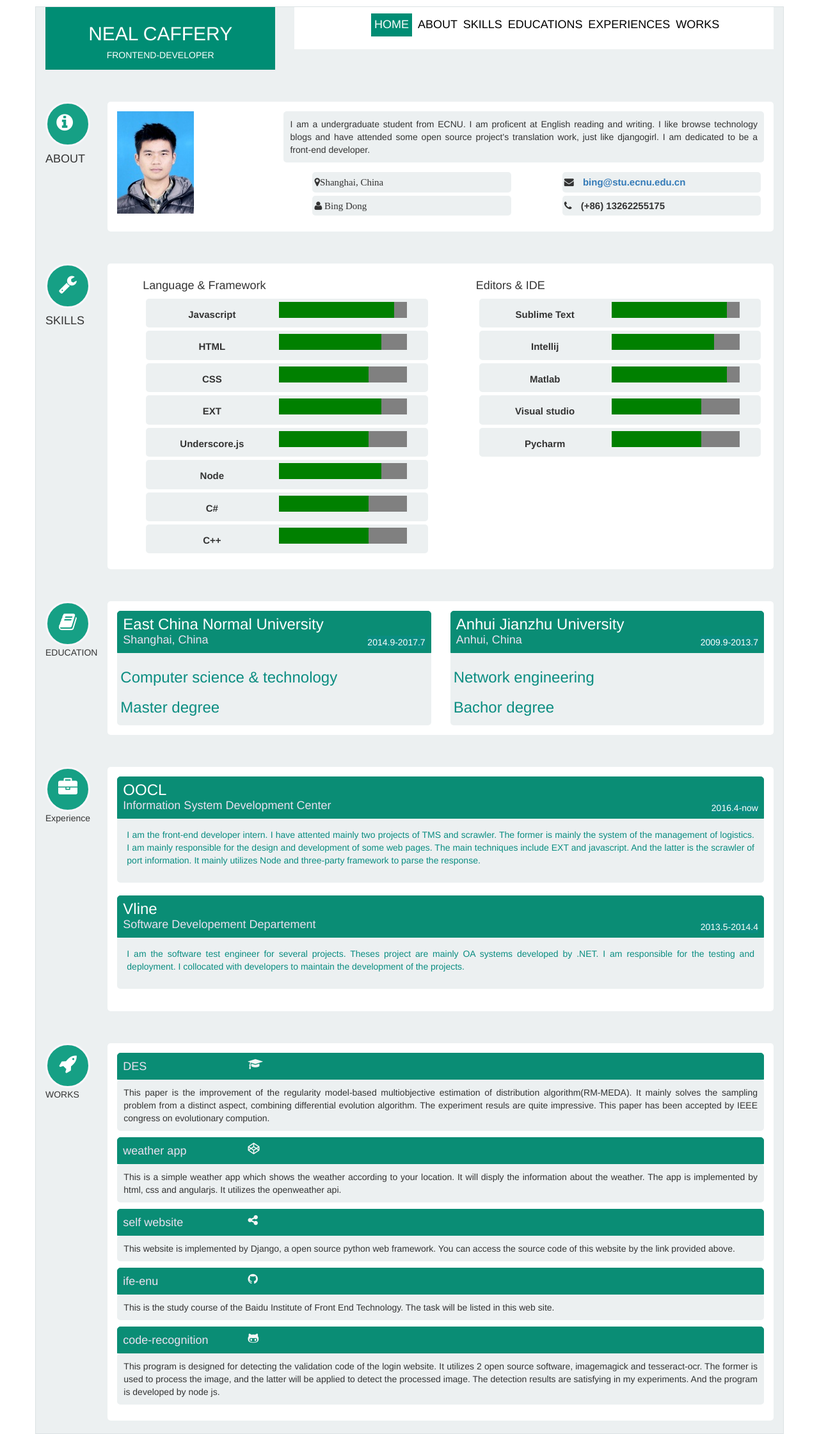
After one commit to madneal/my-first-blog, a Django app: page /cv-en/ in a window 1280 px wide. The commit adds this page. Shown: the whole page at 64% size. Run offline with Django 3.2, Linux system fonts and the light colour scheme; some libraries are stand-ins or nearby versions.

Commit message:
modify the style of the English vesion cv

```diff
--- /dev/null
+++ b/blog/static/css/resume.css
@@ -0,0 +1,144 @@
+.container{
+	border: 1px solid #dce2e4;
+	margin-top: 10px;
+	background-color: #ecf0f1;
+}
+li{
+	list-style: none;
+}
+section{
+	margin-bottom: 20px;
+}
+section p{
+	background-color: #ecf0f1;
+	border-radius: 5px;
+	-webkit-border-radius: 5px;
+	padding: 10px;
+	text-align: justify;
+}
+nav{
+	padding: 10px;
+	background-color: #fff;
+	text-align: center;
+}
+nav ul li{
+	list-style: none;
+	display: inline-block;
+	margin-right: 5px;
+}
+nav ul li a{
+	text-decoration: none;
+	font-size: large;
+	color: #000;
+}
+.head-title{
+	background-color: #008d74;
+	padding: 5px;
+	color: #fff;
+	text-align: center;
+}
+#home-active{
+	background-color: #008d74;
+	padding: 5px;
+}
+#home-active a{
+	color: #fff;
+}
+.section-icon{
+	width: 70px;
+	height: 70px;
+	border-radius: 100px;
+	-webkit-border-radius: 100px;
+	background-color: #16a085;
+	border: 3px solid #fbf6fa;
+	margin: 30px 0px 0;
+	padding: 15px 10px 10px;
+	text-align: center;
+}
+.section-icon i{
+	color: #feffff;
+	font-size: 30px;
+}
+.box-holder{
+	margin-top: 30px;
+	background-color: #fff;
+	padding: 15px;
+	border-radius: 5px;
+	-webkit-border-radius: 5px;
+}
+.round-row{
+	background-color: #ecf0f1;
+	border-radius: 5px;
+	-webkit-border-radius: 5px;
+	font-size: 15px;
+	margin: 5px;
+	padding: 5px 3px;
+	list-style: none;
+	text-align: ccenter;
+	font-weight: bolder;
+}
+.round-row label{
+	width: 200px;
+	text-align: center;
+	padding-top: -10px;
+	margin-top: -15px;
+}
+.round-row h4{
+    margin-left: 400px;
+}
+progress{
+	width: 200px;
+	height: 25px;
+	border-radius: 5px;
+	-webkit-border-radius: 5px;
+}
+#about i{
+	margin-right: 10px;
+}
+.edu,.emp{
+	background-color: #ecf0f1;
+	border-radius: 5px;
+	-webkit-border-radius: 5px;
+}
+
+.edu .head,.emp .head,.work-item .head{
+	border-radius: 5px 5px 0 0;
+	-webkit-border-radius: 5px 5px 0 0;
+	background-color: #0a8d75;
+	border: 1px solid #0a8d75;
+	padding: 8px;
+}
+.edu .head h3,.emp .head h3{
+	color: #fff;
+	margin: 0;
+	line-height: 24px;
+}
+.edu .head h4,.emp .head h4,.work-item .head h4{
+	color: #ece0f1;
+	margin: 0;
+	line-height: 24px;
+}
+.edu .body,.emp .body{
+	padding: 5px;
+	color: #0a8d81;
+}
+.emp-item{
+	margin-bottom: 20px;
+	background-color: #fff;
+}
+.date-range{
+	background-color: #0a8d81;
+	color: #fff;
+	display: inline-block;
+	float: right;
+	text-align: center;
+	margin-top: 30px;
+}
+.work-item a{
+	color: #f5f5f5;
+}
+.work-item .head span i{
+	margin-left: 20px;
+	position: absolute;
+	left: 20%;
+}
--- /dev/null
+++ b/blog/templates/blog/cv-en.html
@@ -0,0 +1,309 @@
+<!DOCTYPE html>
+{%load static%}
+<html lang="en">
+<head>
+	<meta charset="UTF-8">
+	<link rel="stylesheet" type="text/css" href="{% static 'css/bootstrap.min.css'%}">
+	<link rel="stylesheet" type="text/css" href="{% static 'css/font-awesome.min.css'%}">
+	<link rel="stylesheet" type="text/css" href="{% static 'css/resume.css'%}">
+	<title>Resume</title>
+</head>
+<body>
+	<div class="container">
+		<div class="resume">
+			<section id="home">
+				<div class="cv-title">
+					<div class="row">
+						<div class="col-xs-12 col-lg-4">
+							<div class="head-title">
+								<h2>NEAL CAFFERY</h2>
+								<h5>FRONTEND-DEVELOPER</h5>
+							</div>
+						</div>
+						<div class="col-xs-12 col-lg-8">
+							<nav>
+								<ul>
+									<li id="home-active"><a href="#home">HOME</a></li>
+									<li><a href="#about">ABOUT</a></li>
+									<li><a href="#skills">SKILLS</a></li>
+									<li><a href="#educations">EDUCATIONS</a></li>
+									<li><a href="#experiences">EXPERIENCES</a></li>
+									<li><a href="#works">WORKS</a></li>
+								</ul>
+							</nav>
+						</div>
+					</div>
+				</div>
+			</section>
+			<section id="about">
+				<div class="row">
+					<div class="col-xs-12 col-lg-1">
+						<div class="section-title">
+							<div class="section-icon">
+								<i class="fa fa-info-circle"></i>
+							</div>
+							<div class="title">
+							<h4>ABOUT</h4></div>
+						</div>
+					</div>
+					<div class="col-xs-12 col-lg-11">
+					<div class="box-holder">
+						<div class="row">
+							<div class="col-xs-12 col-lg-3">
+								<div class="avatar">
+									<img src="{% static 'images/viewphoto.jpg'%}" alt="handsome">
+								</div>
+							</div>
+							<div class="col-xs-12 col-lg-9">
+								<div class="text-holder">
+									<p>I am a undergraduate student from ECNU. I am proficent at English reading and writing. I like browse technology blogs and have attended some open source project's translation work, just like djangogirl. I am dedicated to be a front-end developer.</p>
+								</div>
+								<div class="row">
+									<div class="col-xs-12 col-sm-6">
+										<ul>
+											<li class="round-row">
+												<i class="fa fa-map-marker">Shanghai, China</i>
+											</li>
+											<li class="round-row">
+												<i class="fa fa-user"> Bing Dong</i>
+											</li>
+										</ul>
+									</div>
+									<div class="col-xs-12 col-sm-6">
+										<ul>
+											<li class="round-row">
+												<i class="fa fa-envelope"></i>
+												<a href="mailto:bing@stu.ecnu.edu.cn"><span>bing@stu.ecnu.edu.cn</span></a>
+											</li>
+											<li class="round-row">
+												<i class="fa fa-phone"></i>
+												<span>(+86) 13262255175</span>
+											</li>
+										</ul>
+									</div>
+								</div>
+							</div>
+					</div>
+
+					</div>
+					</div>
+				</div>
+			</section>
+			<section id="skills">
+				<div class="row">
+					<div class="col-xs-12 col-lg-1">
+						<div class="section-title">
+							<div class="section-icon">
+								<i class="fa fa-wrench"></i>
+							</div>
+							<div class="title">
+								<h4>SKILLS</h4>
+							</div>
+						</div>
+					</div>
+					<div class="col-xs-12 col-lg-11">
+						<div class="box-holder">
+							<div class="row">
+								<div class="col-xs-12 col-sm-6">
+
+									<ul>
+								        <li><h4>Language & Framework</h4></li>
+										<li class="round-row">
+											<label>Javascript</label>
+											<progress value="90" max="100"></progress>
+										</li>
+										<li class="round-row">
+											<label>HTML</label>
+											<progress value="80" max="100"></progress>
+										</li>
+										<li class="round-row">
+											<label>CSS</label>
+											<progress value="70" max="100"></progress>
+										</li>
+										<li class="round-row">
+										    <label>EXT</label>
+										    <progress value="80" max="100"></progress>
+										</li>
+										<li class="round-row">
+											<label>Underscore.js</label>
+											<progress value="70" max="100"></progress>
+										</li>
+										<li class="round-row">
+											<label>Node</label>
+											<progress value="80" max="100"></progress>
+										</li>
+										<li class="round-row">
+											<label>C#</label>
+											<progress value="70" max="100"></progress>
+										</li>
+										<li class="round-row">
+											<label>C++</label>
+											<progress value="70" max="100"></progress>
+										</li>
+									</ul>
+								</div>
+								<div class="col-xs-12 col-sm-6">
+
+									<ul>
+									    <li>									<h4>
+										Editors & IDE
+									</h4></li>
+										<li class="round-row">
+											<label>Sublime Text</label>
+											<progress value="90" max="100"></progress>
+										</li>
+										<li class="round-row">
+											<label>Intellij</label>
+											<progress value="80" max="100"></progress>
+										</li>
+										<li class="round-row">
+											<label>Matlab</label>
+											<progress value="90" max="100"></progress>
+										</li>
+										<li class="round-row">
+											<label>Visual studio</label>
+											<progress value="70" max="100"></progress>
+										</li>
+										<li class="round-row">
+											<label>Pycharm</label>
+											<progress value="70" max="100"></progress>
+										</li>
+									</ul>
+								</div>
+							</div>
+						</div>
+					</div>
+				</div>
+			</section>
+			<section id="educations">
+				<div class="row">
+					<div class="col-xs-12 col-lg-1">
+						<div class="section-title">
+							<div class="section-icon">
+								<i class="fa fa-book"></i>
+							</div>
+							<div class="title">EDUCATION</div>
+						</div>
+					</div>
+					<div class="col-xs-12 col-lg-11">
+						<div class="box-holder">
+							<div class="row">
+								<div class="col-md-6">
+									<div class="edu">
+										<div class="head">
+											<div class="date-range">2014.9-2017.7</div>
+											<h3>East China Normal University</h3>
+											<h4>Shanghai, China</h4>
+										</div>
+										<div class="body">
+											<h3>Computer science & technology</h3>
+											<h3>Master degree</h3>
+										</div>
+									</div>
+								</div>
+								<div class="col-md-6">
+									<div class="edu">
+										<div class="head">
+											<div class="date-range">2009.9-2013.7</div>
+											<h3>Anhui Jianzhu University</h3>
+											<h4>Anhui, China</h4>
+										</div>
+										<div class="body">
+											<h3>Network engineering</h3>
+											<h3>Bachor degree</h3>
+										</div>
+										</div>
+									</div>
+								</div>
+							</div>
+						</div>
+					</div>
+				</div>
+			</section>
+			<section id="experiences">
+				<div class="row">
+					<div class="col-xs-12 col-lg-1">
+						<div class="section-title">
+							<div class="section-icon">
+								<i class="fa fa-briefcase"></i>
+							</div>
+							<div class="title">Experience</div>
+						</div>
+					</div>
+					<div class="col-xs-12 col-lg-11">
+						<div class="box-holder">
+							<div class="emp-item">
+								<div class="emp">
+									<div class="head">
+									    <div class="date-range">2016.4-now</div>
+										<h3>OOCL</h3>
+										<h4>Information System Development Center</h4>
+									</div>
+									<div class="body">
+										<p>I am the front-end developer intern. I have attented mainly two projects of TMS and scrawler. The former is mainly the system of the management of logistics. I am mainly responsible for the design and development of some web pages. The main techniques include EXT and javascript. And the latter is the scrawler of port information. It mainly utilizes Node and three-party framework to parse the response. </p>
+									</div>
+								</div>
+							</div>
+							<div class="emp-item">
+								<div class="emp">
+									<div class="head">
+									    <div class="date-range">2013.5-2014.4</div>
+										<h3>Vline</h3>
+										<h4>Software Developement Departement</h4>
+									</div>
+									<div class="body">
+										<p>I am the software test engineer for several projects. Theses project are mainly OA systems developed by .NET. I am responsible for the testing and deployment. I collocated with developers to maintain the development of the projects.</p>
+									</div>
+								</div>
+							</div>
+						</div>
+
+					</div>
+				</div>
+			</section>
+			<section id="works">
+				<div class="row">
+					<div class="col-xs-12 col-lg-1">
+						<div class="section-title">
+							<div class="section-icon">
+								<i class="fa fa-rocket"></i>
+							</div>
+							<div class="title">WORKS</div>
+						</div>
+					</div>
+					<div class="col-xs-12 col-lg-11">
+						<div class="box-holder">
+							<div class="work-item">
+								<div class="head"><h4><span class="text">DES</span><span><a href="../paper"><i class="fa fa-mortar-board"></i></a></span></h4></div>
+							    <div class="body">
+									<p>This paper is the improvement of the regularity model-based multiobjective estimation of distribution algorithm(RM-MEDA). It mainly solves the sampling problem from a distinct aspect, combining differential evolution algorithm. The experiment resuls are quite impressive. This paper has been accepted by IEEE congress on evolutionary compution.</p>
+								</div>
+							</div>
+							<div class="work-item">
+								<div class="head"><h4><span class="">weather app</span><span><a href="http://codepen.io/nealecnu/full/GZpJrv/"><i class="fa fa-codepen"></i></a></span></h4>
+								</div>
+								<div class="body"><p>This is a simple weather app which shows the weather according to your location. It will disply the information about the weather. The app is implemented by html, css and angularjs. It utilizes the openweather api.</p></div>
+							</div>
+							<div class="work-item">
+								<div class="head"><h4><span class="text">self website</span><span><a href="http://neal1991.pythonanywhere.com"><i class="fa fa-share-alt"></i></a></span></h4>
+								</div>
+								<div class="body"><p>This website is implemented by Django, a open source python web framework. You can access the source code of this website by the link provided above.</p></div>
+							</div>
+							<div class="work-item">
+								<div class="head"><h4><span class="text">ife-enu</span><span><a href="http://neal1991.github.io/ife-ecnu/index.html"><i class="fa fa-github"></i></a></span></h4>
+								</div>
+								<div class="body"><p>This is the study course of the Baidu Institute of Front End Technology. The task will be listed in this web site.</p></div>
+							</div>
+							<div class="work-item">
+								<div class="head"><h4><span class="text">code-recognition</span><span><a href="https://github.com/neal1991/code-recognition"><i class="fa fa-github-alt"></i></a></span></h4>
+								</div>
+								<div class="body"><p>This program is designed for detecting the validation code of the login website. It utilizes 2 open source software, imagemagick and tesseract-ocr. The former is used to process the image, and the latter will be applied to detect the processed image. The detection results are satisfying in my experiments. And the program is developed by node js.</p></div>
+							</div>
+						</div>
+					</div>
+				</div>
+			</section>
+		</div>
+	</div>
+</body>
+</html>
--- a/blog/templates/blog/index.html
+++ b/blog/templates/blog/index.html
@@ -56,7 +56,7 @@
                         <ul>
                             <!--<li><a href="/">Homepage</a> </li>-->
                             <li><a href="http://blog.csdn.net/neal1991" target="_blank">Blog</a></li>
-                            <li><a href="../cv/">Resume</a></li>
+                            <li><a href="../cv-en/">Resume</a></li>
                             <li><a href="project">Project</a> </li>
                             <li><a href="mailto:bing@stu.ecnu.edu.cn">Contact me</a></li>
                         </ul>
--- a/blog/urls.py
+++ b/blog/urls.py
@@ -4,7 +4,7 @@ from . import views
 urlpatterns = [
     #url(r'^$',views.post_list,name='post_list'),
     url(r'^$',views.index,name='index'),
-    url(r'^cv/',views.cv),
+    url(r'^cv-en/',views.cv),
     url(r'^cv_zh/',views.cv_zh),
     url(r'^download_file/',views.download_file),
     url(r'^download_cv/',views.download_cv),
--- a/blog/views.py
+++ b/blog/views.py
@@ -13,7 +13,7 @@ def post_list(request):
     return render(request,'blog/index.html',{'posts':posts})
 
 def cv(request):
-    return  render(request,'blog/cv.html',{})
+    return  render(request,'blog/cv-en.html',{})
 
 def cv_zh(request):
     return render(request,'blog/cv_zh.html',{})
```
Also changed, not shown: blog/static/css/font-awesome.min.css (added), blog/static/css/fontawesome-webfont.woff (added).
